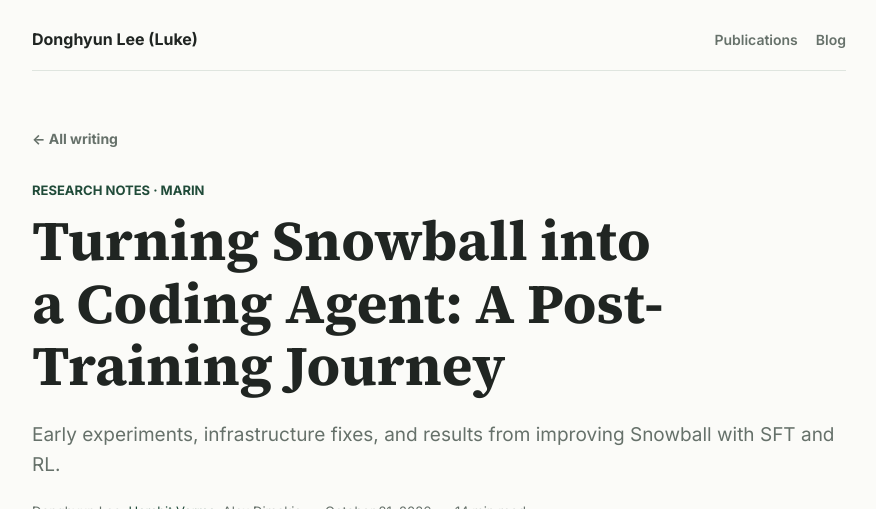
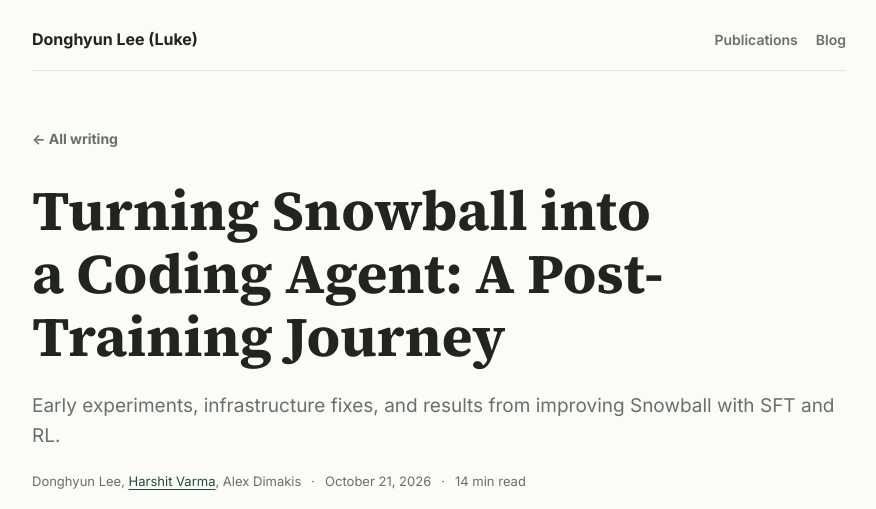
Before and after one commit to lukedhlee/lukedhlee.github.io, a Jekyll site: the page built from _posts/2026-10-21-turning-snowball-into-a-coding-agent.md, in a window 1280 px wide and 900 px high, cut to the strip 0-509 px from the top of the window. Shown: the whole strip, without its empty margins (201-1077 px from the left). Built offline with Jekyll 4.4.1, drawn with Linux system fonts in a browser that asks for light colours.

Commit message:
Remove research notes label from article header

```diff
--- a/_layouts/research.html
+++ b/_layouts/research.html
@@ -5,7 +5,6 @@ layout: default
 <article class="research-post">
   <header class="research-header">
     <a class="back-link" href="{{ '/blog/' | relative_url }}">← All writing</a>
-    <p class="eyebrow">Research notes · Marin</p>
     <h1>{{ page.title }}</h1>
     <p class="research-deck">{{ page.description }}</p>
     <div class="research-meta">
```
